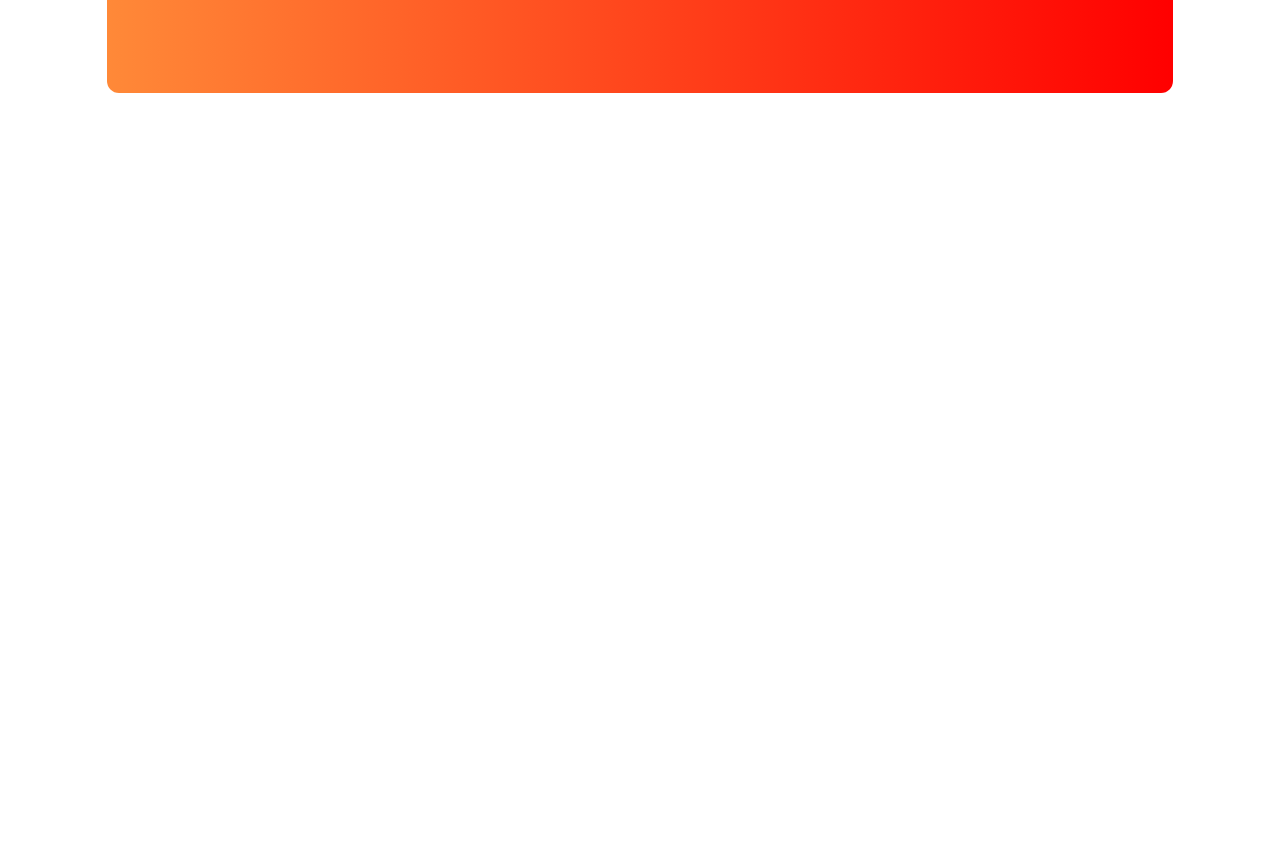
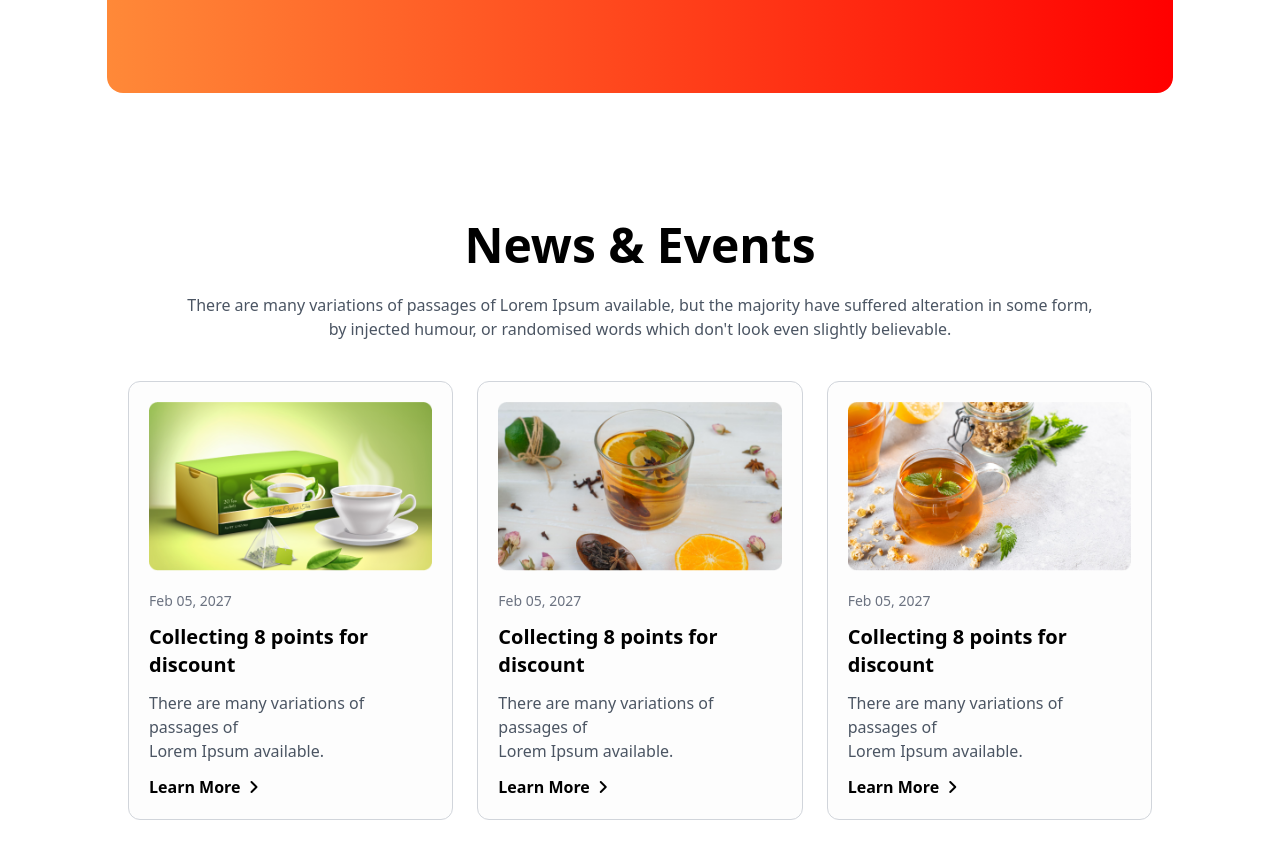
Before and after one commit to rakib8680/tea-house, a plain HTML site: page index.html in a window 1280 px wide. Shown: the part 2819-3678 px from the top of the page. Before the commit the page ends 3040 px from the top, so only its background shows below. Drawn offline with nearby package versions, Linux system fonts and the light colour scheme.

Commit message:
News section added

```diff
--- a/index.html
+++ b/index.html
@@ -36,7 +36,7 @@
                     The <span class="text-lime-700">Tea House</span></h1>
                 <p>Tea and Botanical Solutions Supplier Give Optimum <br> Satisfaction To Your Taste Buds.</p>
                 <button
-                    class="bg-gradient-to-l from-[#FF0000] to-[#FF8938] text-white py-3 px-5 text-lg rounded-xl flex items-center gap-2 hover:opacity-80">Explore
+                    class="bg-gradient-to-l from-[#FF0000] to-[#FF8938] text-white py-3 px-5 text-lg rounded-xl flex items-center gap-2 hover:opacity-80 ">Explore
                     More <i class="fa-solid fa-circle-info text-white"></i></button>
             </div>
 
@@ -111,7 +111,7 @@
         </section>
 
         <!-- Presentation section  -->
-        <section class=" container mx-auto p-4 md:p-0 md:mb-32 ">
+        <section class=" container mx-auto p-4 md:p-0 md:mb-32 mb-20">
             <div class="flex flex-col-reverse  md:flex md:flex-row justify-center items-center gap-14">
                 <div>
                     <div class="grid  grid-cols-2 gap-5 ">
@@ -158,9 +158,10 @@
 
 
         <!-- Super Client Section  -->
-        <section class=" w-10/12 mx-auto px-36 py-24 bg-gradient-to-l from-[#FF0000] to-[#FF8938] rounded-xl relative md:mb-32 ">
+        <section
+            class="  md:w-10/12 mx-auto p-3 md:px-36 py-24 bg-gradient-to-l from-[#FF0000] to-[#FF8938] md:rounded-2xl relative md:mb-32 mb-20">
             <!-- -left  -->
-            <div class="md:flex justify-between items-center gap-10">
+            <div class="flex flex-col d:flex md:flex-row md:justify-between md:items-center gap-20 md:gap-10 ">
 
                 <div class="space-y-5">
                     <h1 class="text-6xl text-white font-semibold leading-snug">Meet Our Super <br> Clients</h1>
@@ -201,7 +202,7 @@
                     <!-- 2 -->
 
                     <div class="relative z-10">
-                        <div class="absolute -top-32 -left-44">
+                        <div class="absolute md:-top-32 md:-left-44 -top-40 left-4 w-80 md:w-auto">
                             <div class="bg-white rounded-lg p-12 relative">
                                 <div>
                                     <p class="mb-5 leading-relaxed text-gray-600">We are providing the best and suitable
@@ -245,6 +246,63 @@
 
                 </div>
         </section>
+
+        <!-- News section  -->
+        <section class="container mx-auto md:mb-32">
+            <div class="text-center space-y-6 mb-10 ">
+                <h1 class="text-5xl font-semibold">News & Events</h1>
+                <p class="text-gray-600">There are many variations of passages of Lorem Ipsum available, but the
+                    majority have suffered
+                    alteration in some form, <br>
+                    by injected humour, or randomised words which don't look even slightly
+                    believable. </p>
+            </div>
+            <div class="grid grid-cols-1 md:grid-cols-3 gap-6 w-4/5 mx-auto">
+                <!-- card  1 -->
+                <div class=" border border-solid border-gray-300 p-5 rounded-xl mx-auto  bg-gray-200 bg-opacity-10">
+                    <div class="mb-5 ">
+                        <img src="images/news-1.png" alt="">
+                    </div>
+                    <div class="space-y-3">
+                        <p class="text-sm text-gray-500">Feb 05, 2027</p>
+                        <h1 class="text-xl font-bold">Collecting 8 points for <br> discount</h1>
+                        <p class="text-gray-600">There are many variations of passages of <br>
+                            Lorem Ipsum available.</p>
+                        <h1 class="font-bold flex items-center gap-2">Learn More <i class="fa-solid fa-angle-right"></i>
+                        </h1>
+                    </div>
+                </div>
+                <!-- card  2 -->
+                <div class="border border-solid border-gray-300 p-5 rounded-xl mx-auto   bg-gray-200 bg-opacity-10">
+                    <div class="mb-5 ">
+                        <img src="images/news-2.png" alt="">
+                    </div>
+                    <div class="space-y-3">
+                        <p class="text-sm text-gray-500">Feb 05, 2027</p>
+                        <h1 class="text-xl font-bold">Collecting 8 points for <br> discount</h1>
+                        <p class="text-gray-600">There are many variations of passages of <br>
+                            Lorem Ipsum available.</p>
+                        <h1 class="font-bold flex items-center gap-2">Learn More <i class="fa-solid fa-angle-right"></i>
+                        </h1>
+                    </div>
+                </div>
+                <!-- card  3 -->
+                <div class="border  border-solid border-gray-300 p-5 rounded-xl mx-auto   bg-gray-200 bg-opacity-10">
+                    <div class="mb-5 ">
+                        <img src="images/news-3.png" alt="">
+                    </div>
+                    <div class="space-y-3">
+                        <p class="text-sm text-gray-500">Feb 05, 2027</p>
+                        <h1 class="text-xl font-bold">Collecting 8 points for <br> discount</h1>
+                        <p class="text-gray-600">There are many variations of passages of <br>
+                            Lorem Ipsum available.</p>
+                        <h1 class="font-bold flex items-center gap-2">Learn More <i class="fa-solid fa-angle-right"></i>
+                        </h1>
+                    </div>
+                </div>
+            </div>
+
+        </section>
     </main>
 
 
```
